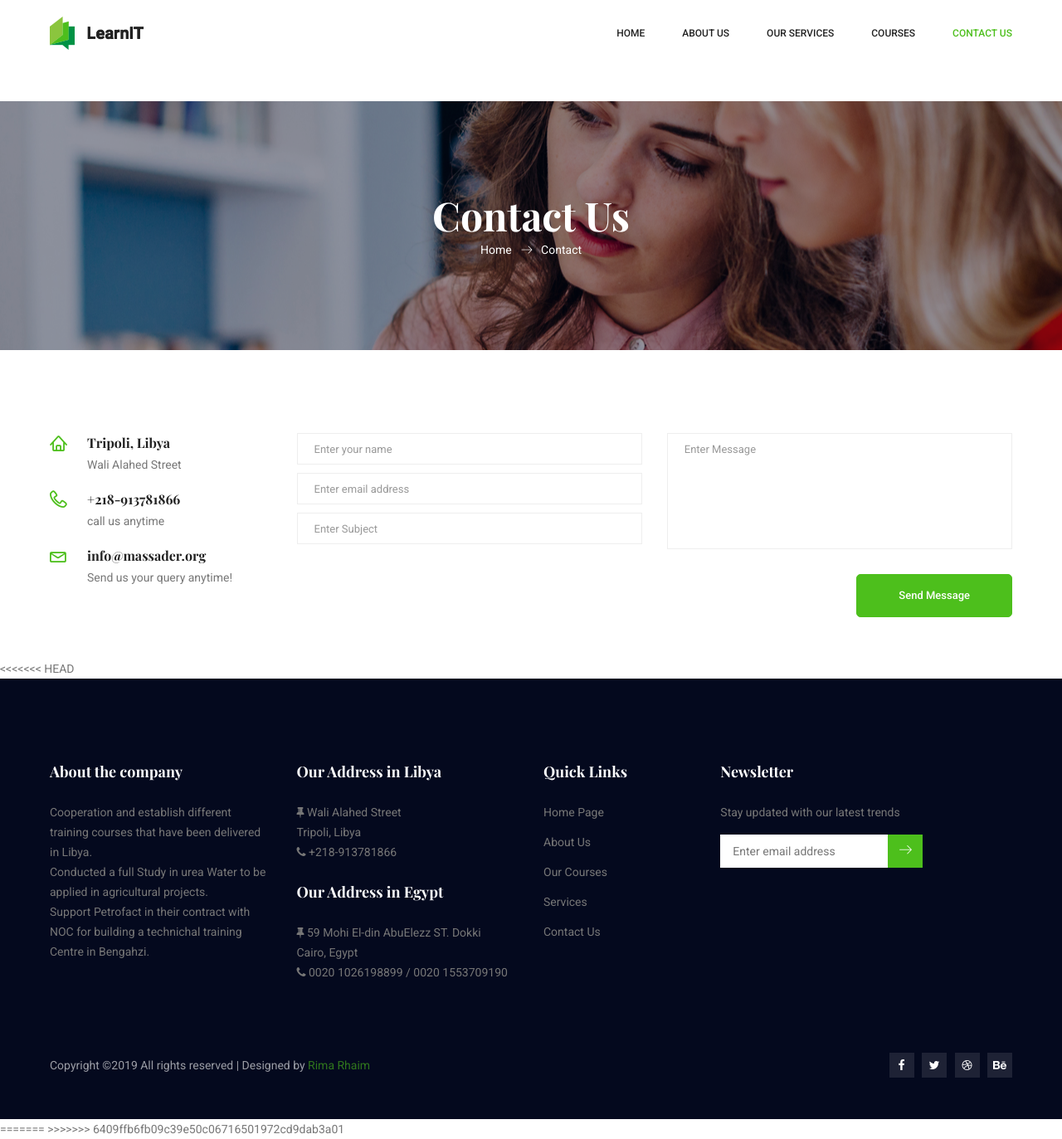
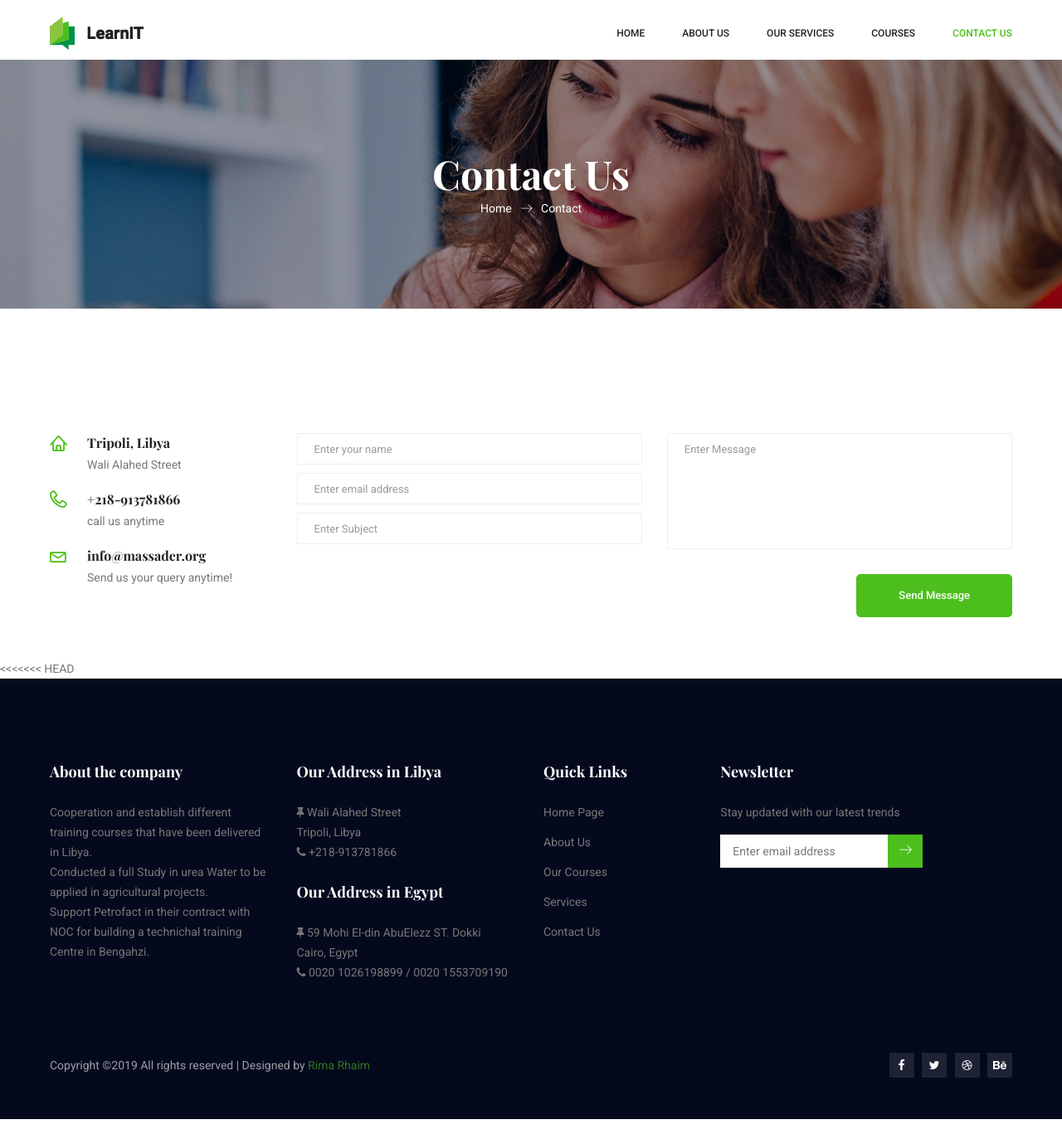
Before and after one commit to elfizga/HCI, a PHP site: page /contact.html in a window 1280 px wide. Shown: the whole page at 83% size. After the commit the page ends 1349 px from the top, so only its background shows below. Run offline with PHP 8.4, Linux system fonts and the light colour scheme; some libraries are stand-ins or nearby versions.

Commit message:
header edit

```diff
--- a/contact.html
+++ b/contact.html
@@ -189,9 +189,8 @@
         </div>
     </footer>
     <!--================ End footer Area  =================-->
-=======
 
->>>>>>> 6409ffb6fb09c39e50c06716501972cd9dab3a01
+
 
         <!--================Contact Success and Error message Area =================-->
         <div id="success" class="modal modal-message fade" role="dialog">
--- a/css/style.css
+++ b/css/style.css
@@ -187,6 +187,7 @@ button:focus {
 ============================================================================================ */
 .home_banner_area {
   position: relative;
+  bottom:50px;
   z-index: 1;
   min-height: 780px;}
   .home_banner_area .banner_inner {
@@ -275,6 +276,7 @@ button:focus {
   min-height: 300px; }
   .banner_area .banner_inner {
     position: relative;
+    bottom: 50px;
     overflow: hidden;
     width: 100%;
     min-height: 300px;
```
